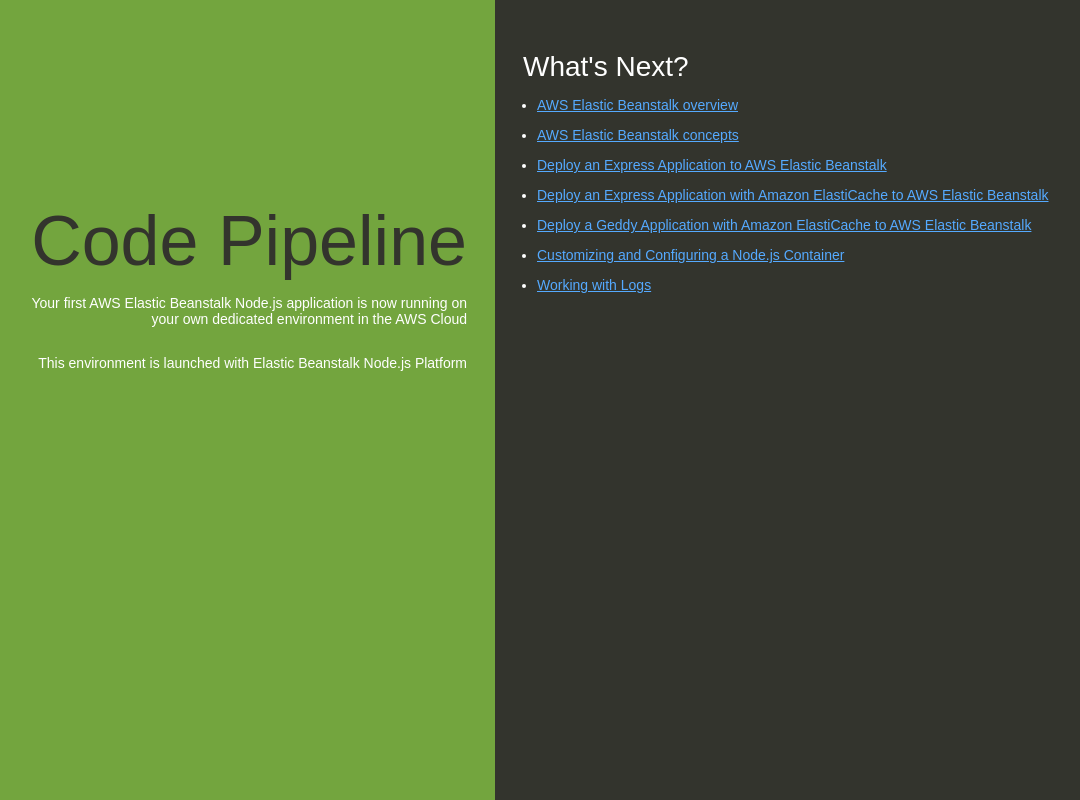
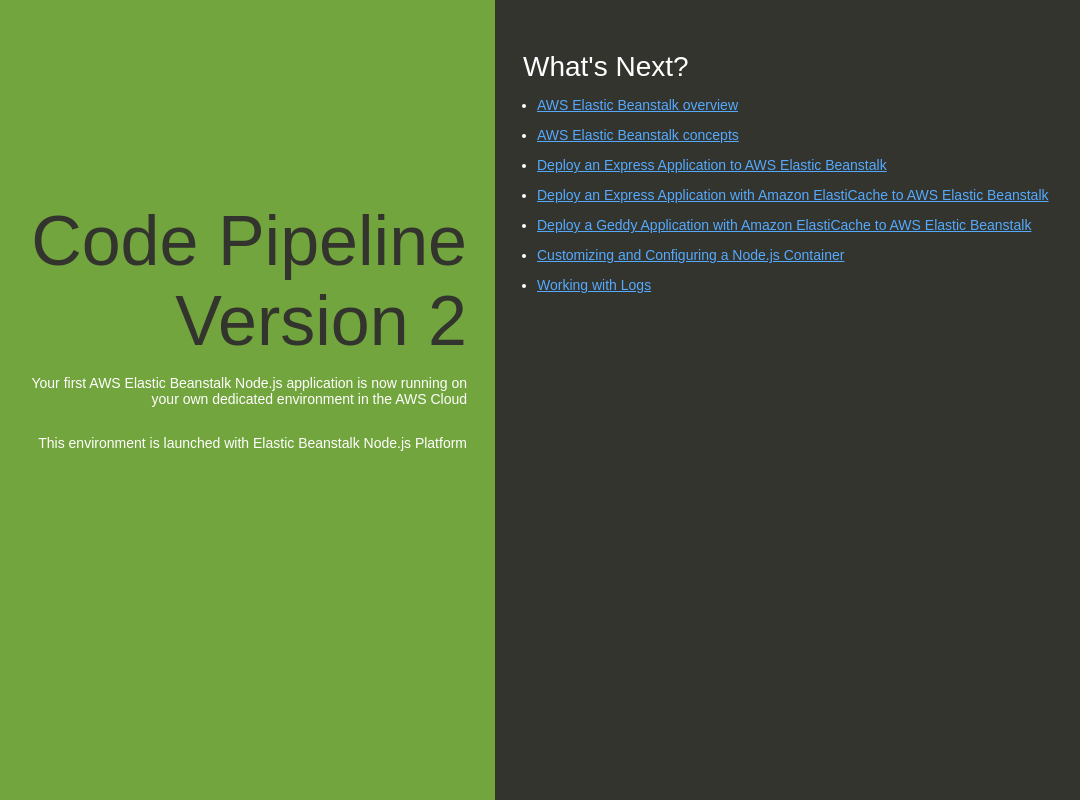
Before and after one commit to maddysp/CodePipeline-Check, a website: page index.html in a window 1280 px wide. Shown: the whole page, without its empty margins (145-1225 px from the left). Drawn offline with Linux system fonts and the light colour scheme.

Commit message:
Version 2

```diff
--- a/index.html
+++ b/index.html
@@ -74,7 +74,7 @@
   </head>
   <body>
     <div class="textColumn">
-      <h1>Code Pipeline</h1>
+      <h1>Code Pipeline Version 2</h1>
       <p>Your first AWS Elastic Beanstalk Node.js application is now running on your own dedicated environment in the AWS Cloud</p>
       <p>This environment is launched with Elastic Beanstalk Node.js Platform</p>
     </div>
```
